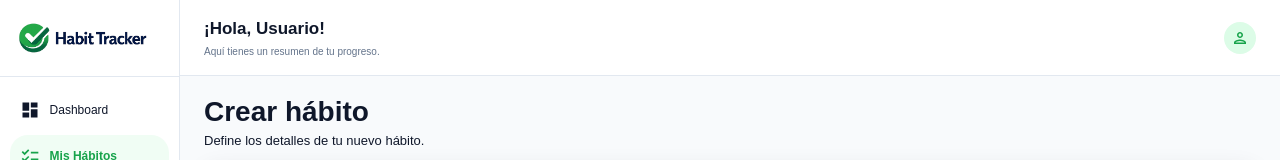
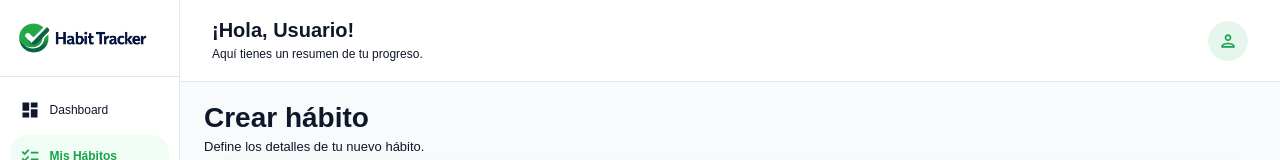
Before and after one commit to JosueMadrid17/Madrid_Rigoberto_ProjectHabitTracker, a Next.js app in the folder frontend/: page /habitos/nuevo in a window 1280 px wide. Shown: the top 160 px of the page. Built offline with nearby package versions, Linux system fonts and the light colour scheme; no server answers.

Commit message:
Modificación de interfaz y dependencias del frontend

```diff
--- a/frontend/src/components/layout/AppHeader.tsx
+++ b/frontend/src/components/layout/AppHeader.tsx
@@ -1,39 +1,56 @@
-import { PersonOutlined } from "@mui/icons-material";
+"use client";
+import { useEffect, useState } from "react";
 import { Box, Typography } from "@mui/material";
+import PersonOutlineIcon from "@mui/icons-material/PersonOutlined";
 
 export default function AppHeader() {
+  const [nombre, setNombre] = useState("Usuario");
+
+  useEffect(() => {
+    const usuarioGuardado = localStorage.getItem("usuario");
+    if (!usuarioGuardado) {
+      return;
+    }
+
+    try {
+      const usuario = JSON.parse(usuarioGuardado);
+      if (usuario?.nombre) {
+        setNombre(usuario.nombre);
+      }
+    } catch (error) {
+      console.error("Error al obtener usuario:", error);
+    }
+  }, []);
+
   return (
     <Box
       sx={{
-        height: 76,
-        backgroundColor: "#FFFFFF",
-        borderBottom: "1px solid",
-        borderColor: "divider",
-        px: {
-          xs: 2,
-          md: 3,
-        },
+        height: { xs: 76, md: 82 },
         display: "flex",
         alignItems: "center",
         justifyContent: "space-between",
+        px: { xs: 2, sm: 3, md: 4 },
+        bgcolor: "background.paper",
+        borderBottom: "1px solid",
+        borderColor: "divider",
       }}
     >
       <Box>
         <Typography
           sx={{
-            fontSize: 17,
+            fontSize: { xs: 18, md: 20 },
             fontWeight: 700,
-            color: "text.primary",
+            lineHeight: 1.2,
           }}
         >
-          ¡Hola, Usuario!
+          ¡Hola, {nombre}!
         </Typography>
 
         <Typography
+          color="text.secondary"
           sx={{
-            fontSize: 10,
-            color: "text.secondary",
-            mt: 0.3,
+            fontSize: 12,
+            mt: 0.4,
           }}
         >
           Aquí tienes un resumen de tu progreso.
@@ -42,17 +59,18 @@ export default function AppHeader() {
 
       <Box
         sx={{
-          width: 32,
-          height: 32,
+          width: 40,
+          height: 40,
           borderRadius: "50%",
-          backgroundColor: "#DCFCE7",
+          bgcolor: "rgba(22, 163, 74, 0.10)",
           color: "primary.main",
           display: "flex",
           alignItems: "center",
           justifyContent: "center",
+          flexShrink: 0,
         }}
       >
-        <PersonOutlined sx={{ fontSize: 18 }} />
+        <PersonOutlineIcon fontSize="small" />
       </Box>
     </Box>
   );
```
Also changed, not shown: frontend/package.json (+6 -1 lines), 1 other file (tests, documents, lock files or other folders).
